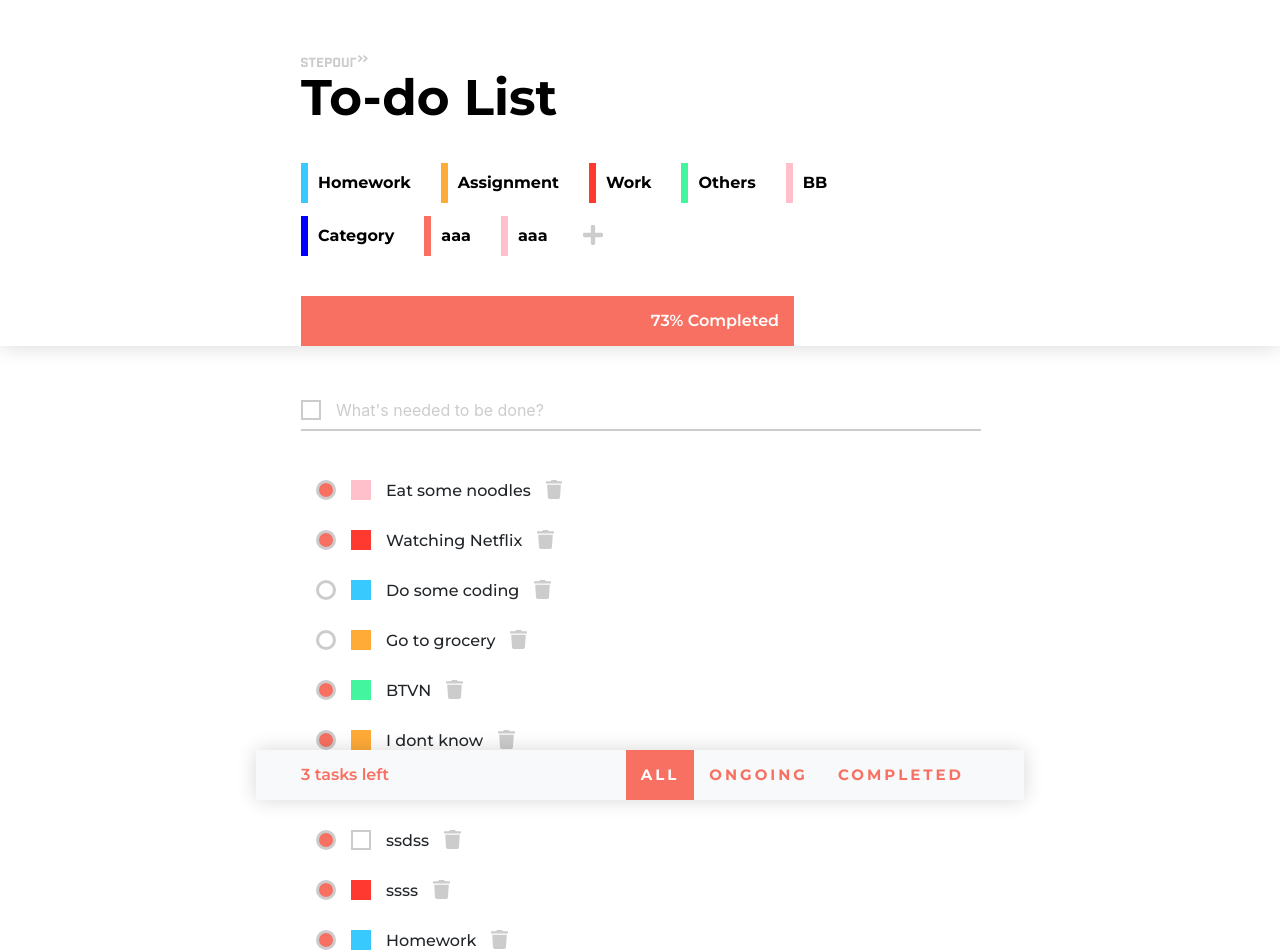
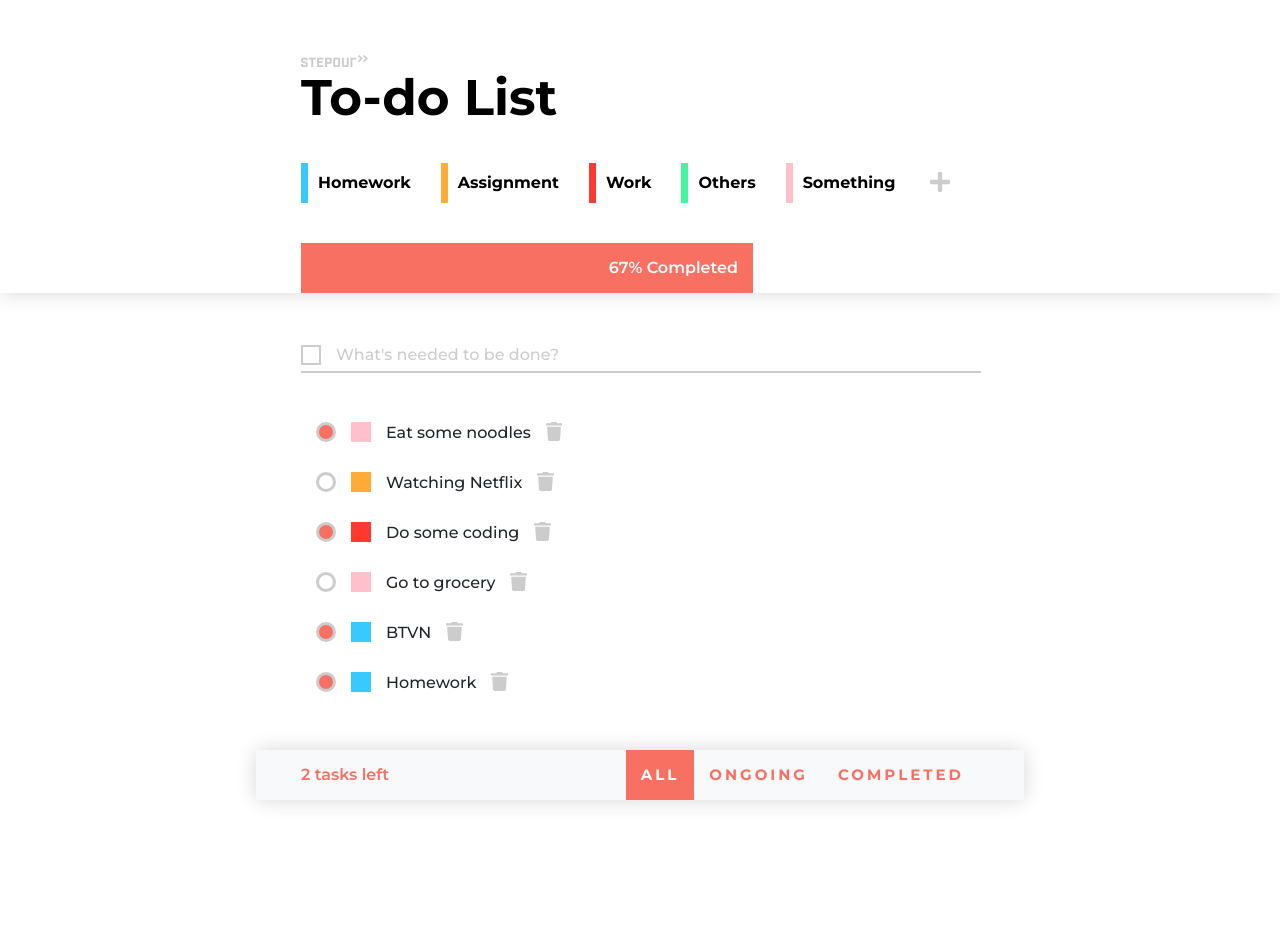
Before and after one commit to giangle0411/todo-app, a React (Create React App) app: page / in a window 1280 px wide. Shown: the top 952 px of the page. After the commit the page ends 800 px from the top, so only its background shows below. Built offline with nearby package versions, Linux system fonts and the light colour scheme; data requests are answered from the project's data file.

Commit message:
Update styling, restructure files

```diff
--- a/db.json
+++ b/db.json
@@ -9,59 +9,31 @@
     },
     {
       "name": "Watching Netflix",
-      "category": "Work",
-      "categoryColor": "#FF3830",
-      "completed": true,
+      "category": "Assignment",
+      "categoryColor": "#FFAB38",
+      "completed": false,
       "id": 2
     },
     {
       "name": "Do some coding",
-      "category": "Homework",
-      "categoryColor": "#38C9FF",
-      "completed": false,
+      "category": "Work",
+      "categoryColor": "#FF3830",
+      "completed": true,
       "id": 3
     },
     {
       "name": "Go to grocery",
-      "category": "Assignment",
-      "categoryColor": "#FFAB38",
+      "category": "Something",
+      "categoryColor": "Pink",
       "completed": false,
       "id": 4
     },
     {
       "name": "BTVN",
-      "category": "Others",
-      "categoryColor": "#42f59e",
+      "category": "Homework",
+      "categoryColor": "#38C9FF",
       "completed": true,
       "id": 6
-    },
-    {
-      "name": "I dont know",
-      "category": "Assignment",
-      "categoryColor": "#FFAB38",
-      "completed": true,
-      "id": 7
-    },
-    {
-      "name": "aaaa",
-      "category": "aaa",
-      "categoryColor": "#f77062",
-      "completed": true,
-      "id": 10
-    },
-    {
-      "name": "ssdss",
-      "category": null,
-      "categoryColor": null,
-      "completed": true,
-      "id": 11
-    },
-    {
-      "name": "ssss",
-      "category": "Work",
-      "categoryColor": "#FF3830",
-      "completed": true,
-      "id": 12
     },
     {
       "name": "Homework",
@@ -69,13 +41,6 @@
       "categoryColor": "#38C9FF",
       "completed": true,
       "id": 13
-    },
-    {
-      "name": "AAAA",
-      "category": "Assignment",
-      "categoryColor": "#FFAB38",
-      "completed": false,
-      "id": 14
     }
   ],
   "category": [
@@ -100,24 +65,9 @@
       "id": 5
     },
     {
-      "name": "BB",
       "color": "Pink",
+      "name": "Something",
       "id": 6
-    },
-    {
-      "name": "Category",
-      "color": "Blue",
-      "id": 7
-    },
-    {
-      "color": "#f77062",
-      "name": "aaa",
-      "id": 8
-    },
-    {
-      "name": "aaa",
-      "color": "pink",
-      "id": 10
     }
   ]
 }
--- a/src/app.css
+++ b/src/app.css
@@ -87,9 +87,10 @@
 
 .add-input {
   text-align: left;
-  font: Medium 16px/19px Montserrat;
+  font: 16px/19px Montserrat;
   letter-spacing: 0px;
   opacity: 1;
+  font-weight: 500;
   width: 650px;
   color: #cccccc;
 }
@@ -277,6 +278,15 @@ input::placeholder {
   display: inline-block;
 }
 
+.delete-category-bin {
+  position: absolute;
+  bottom: 0%;
+  left: 0%;
+}
+
+.edit-category {
+  position: relative;
+}
 /**********************************************************/
 
 /* Create Category Modal */
@@ -292,6 +302,8 @@ input::placeholder {
   font: Bold 16px/19px Montserrat;
   letter-spacing: 0px;
   opacity: 1;
+  padding: 0px;
+  padding-bottom: 8px;
   color: #000000;
 }
 
@@ -313,7 +325,6 @@ input::placeholder {
   height: 25px;
   width: 111px;
   border: 2.5px solid #cccccc;
-  cursor: pointer;
   margin-bottom: 20px;
 }
 
@@ -321,7 +332,6 @@ input::placeholder {
   text-align: left;
   font: Bold 16px/19px Montserrat;
   letter-spacing: 0px;
-  opacity: 1;
   color: #000000;
   width: 78px;
   display: inline-block;
@@ -342,7 +352,6 @@ input::placeholder {
   margin-top: 40px;
   margin-left: 100px;
   margin-top: 28px;
-
   display: block;
 }
 /**********************************************************/
--- a/src/components/AppHeader/AddNewCategory.js
+++ b/src/components/AppHeader/AddNewCategory.js
@@ -3,7 +3,7 @@ import { reset } from 'redux-form'
 import { connect } from 'react-redux'
 import { createCategory } from '../../actions'
 import Modal from 'react-bootstrap/Modal'
-import CategoryForm from './CategoryForm'
+import CategoryForm from '../Modals/CategoryForm'
 import add from '../../assets/plus-solid.svg'
 
 class AddNewCategory extends Component {
--- a/src/components/AppHeader/CategoryItem.js
+++ b/src/components/AppHeader/CategoryItem.js
@@ -3,7 +3,7 @@ import { connect } from 'react-redux'
 import { editCategory, deleteCategory } from '../../actions'
 import DeleteCategory from './DeleteCategory'
 import Modal from 'react-bootstrap/Modal'
-import CategoryForm from './CategoryForm'
+import CategoryForm from '../Modals/CategoryForm'
 import _ from 'lodash'
 
 class CategoryItem extends Component {
@@ -56,11 +56,13 @@ class CategoryItem extends Component {
         </div>
         <Modal show={this.state.show} onHide={this.handleClose} centered>
           <Modal.Body>
-            <CategoryForm
-              onSubmit={this.onSubmit}
-              initialValues={_.pick(this.props.catItem, 'name', 'color')}
-            />
-            <DeleteCategory id={this.props.catItem.id} />
+            <div className="edit-category">
+              <CategoryForm
+                onSubmit={this.onSubmit}
+                initialValues={_.pick(this.props.catItem, 'name', 'color')}
+              />
+              <DeleteCategory id={this.props.catItem.id} />
+            </div>
           </Modal.Body>
         </Modal>
       </div>
--- a/src/components/AppHeader/DeleteCategory.js
+++ b/src/components/AppHeader/DeleteCategory.js
@@ -1,6 +1,5 @@
 import React, { Component } from 'react'
 import Modal from 'react-bootstrap/Modal'
-import { Button } from 'reactstrap'
 import { deleteCategory } from '../../actions'
 import { connect } from 'react-redux'
 import ModalButton from '../Modals/ModalButton'
@@ -15,7 +14,7 @@ class DeleteCategory extends Component {
 
   render() {
     return (
-      <div className="inline">
+      <div className="delete-category-bin">
         <img
           src={bin}
           className="cat-bin"
--- a/src/components/AppHeader/CategoryForm.js
+++ b/src/components/Modals/CategoryForm.js
@@ -30,6 +30,10 @@ class CategoryForm extends Component {
     )
   }
 
+  changeColorInput(color) {
+    document.getElementById('colorInput').value = color
+  }
+
   renderColorInput = ({ input, label }) => {
     return (
       <div className="color-field">
@@ -41,21 +45,47 @@ class CategoryForm extends Component {
             border: `2.5px solid ${this.state.color}`,
           }}
         ></div>
+
         <CategoryBox
-          propStyle={{ height: '25px', width: '25px', marginRight: '18px' }}
+          propStyle={{
+            height: '25px',
+            width: '25px',
+            marginRight: '18px',
+            backgroundColor: '#38C9FF',
+            border: '2.5px solid #38C9FF',
+          }}
         />
         <CategoryBox
-          propStyle={{ height: '25px', width: '25px', marginRight: '18px' }}
+          propStyle={{
+            height: '25px',
+            width: '25px',
+            marginRight: '18px',
+            backgroundColor: '#FFAB38',
+            border: '2.5px solid #FFAB38',
+          }}
         />
         <CategoryBox
-          propStyle={{ height: '25px', width: '25px', marginRight: '18px' }}
+          propStyle={{
+            height: '25px',
+            width: '25px',
+            marginRight: '18px',
+            backgroundColor: '#FF3838',
+            border: '2.5px solid #FF3838',
+          }}
         />
         <CategoryBox
-          propStyle={{ height: '25px', width: '25px', marginRight: '15px' }}
+          propStyle={{
+            height: '25px',
+            width: '25px',
+            marginRight: '15px',
+            backgroundColor: '#21966B',
+            border: '2.5px solid #21966B',
+          }}
         />
 
         <input
           className="form-control-plaintext color-input"
+          id="colorInput"
           {...input}
           placeholder="#"
         />
```
Also changed, not shown: 1 other file (tests, documents, lock files or other folders).
